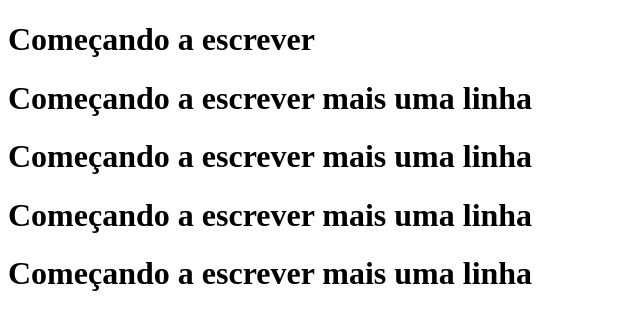
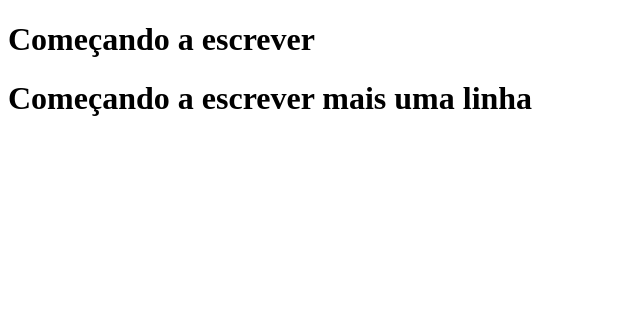
Before and after one commit to jhonatandsnuness-collab/Estudos-Python, a plain HTML site: page front/atalhos.html in a window 1280 px wide. Shown: the whole page, without its empty margins (0-640 px from the left). Drawn offline with Linux system fonts and the light colour scheme.

Commit message:
auteração pasta front

```diff
--- a/front/atalhos.html
+++ b/front/atalhos.html
@@ -3,9 +3,7 @@
 <head>
     <h1>Começando a escrever</h1>
     <h1>Começando a escrever mais uma linha</h1>
-    <h1>Começando a escrever mais uma linha</h1>
-    <h1>Começando a escrever mais uma linha</h1>
-    <h1>Começando a escrever mais uma linha</h1>
+
     <meta charset="UTF-8">
     <meta name="viewport" content="width=device-width, initial-scale=1.0">
     <title>Document</title>
```
